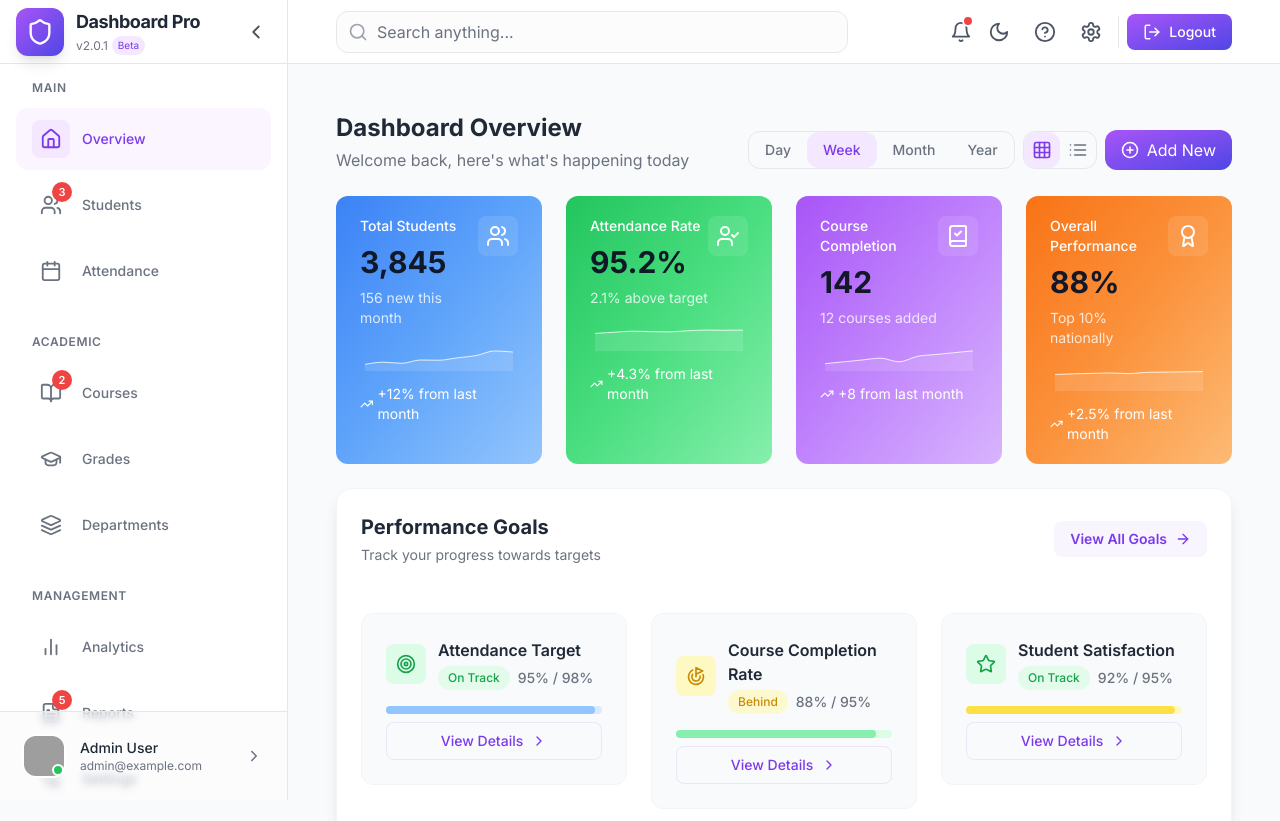
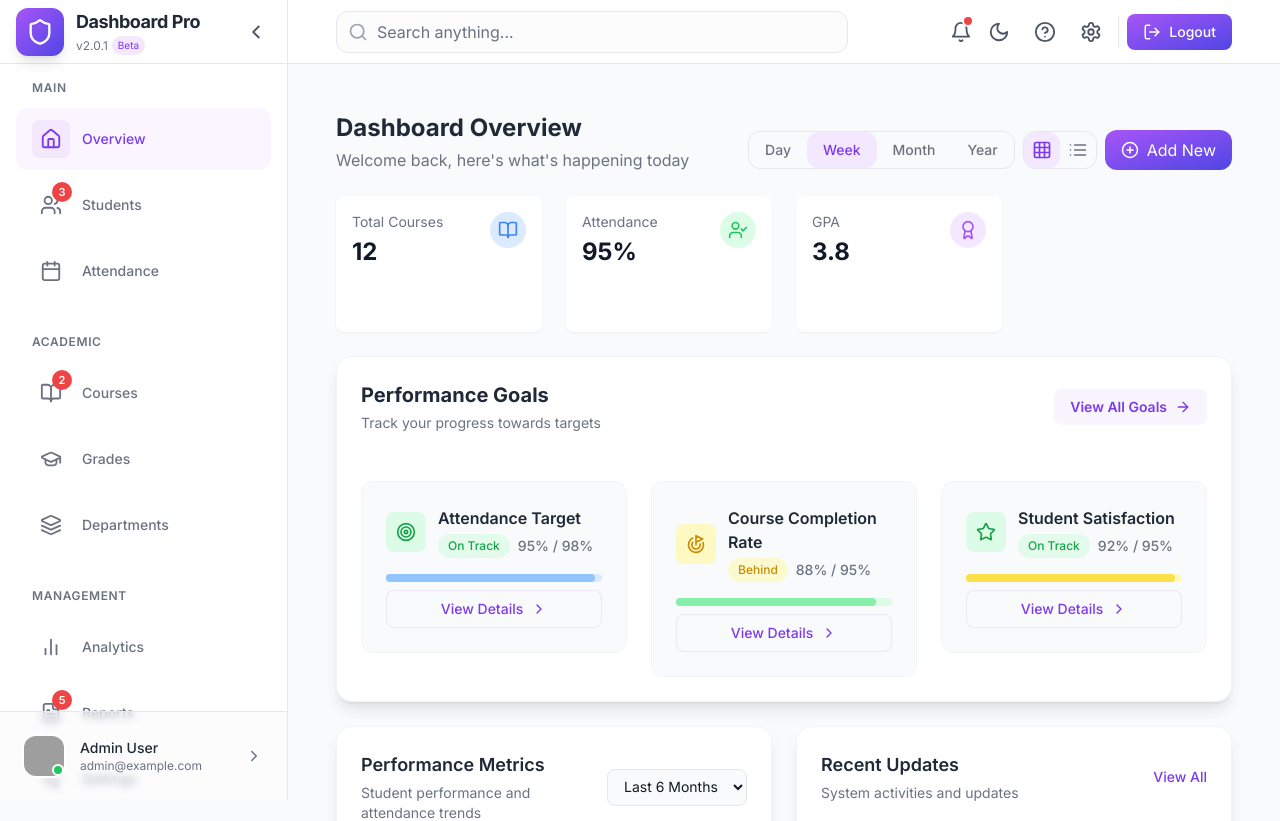
Before and after one commit to hassan-raza123/fyp, a Next.js app: page /student/dashboard in a window 1280 px wide. Shown: the top 821 px of the page. Built offline with nearby package versions, Linux system fonts and the light colour scheme; grey boxes are pictures that could not be loaded.

Commit message:
login flow fixed

```diff
--- a/src/app/(authenticated-routes)/student/dashboard/page.tsx
+++ b/src/app/(authenticated-routes)/student/dashboard/page.tsx
@@ -15,8 +15,6 @@ import {
   PieChart,
   Pie,
   Cell,
-  Area,
-  AreaChart,
 } from 'recharts';
 import {
   Menu,
@@ -67,8 +65,45 @@ import {
   Settings2,
   Info,
 } from 'lucide-react';
-import { MiniStatsCardProps, ProgressBarProps, TimelineProps } from '@/app/types/dashboard';
 import LogoutButton from '@/components/auth/LogoutButton';
+import { MiniStatsCardProps, ProgressBarProps, TimelineProps } from '@/app/types/student-dashboard';
+
+// Simple chart component
+const SimpleChart = ({ data, color }: { data: number[]; color: string }) => {
+  const maxValue = Math.max(...data);
+  return (
+    <div className="h-8 w-full flex items-end">
+      {data.map((value, index) => (
+        <div
+          key={index}
+          className="flex-1 mx-0.5"
+          style={{
+            height: `${(value / maxValue) * 100}%`,
+            backgroundColor: color,
+            opacity: 0.7,
+          }}
+        />
+      ))}
+    </div>
+  );
+};
+
+const MiniStatsCard: React.FC<MiniStatsCardProps> = ({ stat }) => (
+  <div className="bg-white dark:bg-gray-800 rounded-lg p-4 shadow-sm">
+    <div className="flex justify-between items-start">
+      <div>
+        <p className="text-sm text-gray-500 dark:text-gray-400">{stat.title}</p>
+        <h3 className="text-2xl font-bold mt-1">{stat.value}</h3>
+      </div>
+      <div className={`p-2 rounded-full ${stat.iconBgColor}`}>
+        <stat.icon className={`w-5 h-5 ${stat.iconColor}`} />
+      </div>
+    </div>
+    <div className="mt-4">
+      <SimpleChart data={stat.trend} color={stat.iconColor} />
+    </div>
+  </div>
+);
 
 const ModernDashboard = () => {
   // Core States
@@ -198,40 +233,37 @@ const ModernDashboard = () => {
   // Quick Stats
   const quickStats = [
     {
-      title: 'Total Students',
-      value: '3,845',
+      title: 'Total Courses',
+      value: '12',
+      detail: 'Active Courses',
+      icon: BookOpen,
+      trend: [30, 40, 35, 50, 49, 60, 70, 91, 125],
       change: '+12%',
-      trend: [30, 40, 35, 50, 49, 60, 70, 91, 86],
-      icon: Users,
-      color: 'from-blue-500 via-blue-400 to-blue-300',
-      detail: '156 new this month',
-    },
-    {
-      title: 'Attendance Rate',
-      value: '95.2%',
-      change: '+4.3%',
-      trend: [80, 85, 90, 88, 87, 92, 95, 94, 95],
+      color: 'from-blue-500 to-blue-600',
+      iconBgColor: 'bg-blue-100 dark:bg-blue-900',
+      iconColor: 'text-blue-500 dark:text-blue-400',
+    },
+    {
+      title: 'Attendance',
+      value: '95%',
+      detail: 'This Month',
       icon: UserCheck,
-      color: 'from-green-500 via-green-400 to-green-300',
-      detail: '2.1% above target',
-    },
-    {
-      title: 'Course Completion',
-      value: '142',
-      change: '+8',
-      trend: [20, 25, 30, 35, 25, 40, 45, 50, 55],
-      icon: BookCheck,
-      color: 'from-purple-500 via-purple-400 to-purple-300',
-      detail: '12 courses added',
-    },
-    {
-      title: 'Overall Performance',
-      value: '88%',
-      change: '+2.5%',
-      trend: [75, 78, 80, 82, 79, 85, 86, 87, 88],
+      trend: [30, 40, 35, 50, 49, 60, 70, 91, 125],
+      change: '+5%',
+      color: 'from-green-500 to-green-600',
+      iconBgColor: 'bg-green-100 dark:bg-green-900',
+      iconColor: 'text-green-500 dark:text-green-400',
+    },
+    {
+      title: 'GPA',
+      value: '3.8',
+      detail: 'Current Semester',
       icon: Award,
-      color: 'from-orange-500 via-orange-400 to-orange-300',
-      detail: 'Top 10% nationally',
+      trend: [30, 40, 35, 50, 49, 60, 70, 91, 125],
+      change: '+0.2',
+      color: 'from-purple-500 to-purple-600',
+      iconBgColor: 'bg-purple-100 dark:bg-purple-900',
+      iconColor: 'text-purple-500 dark:text-purple-400',
     },
   ];
 
@@ -387,46 +419,6 @@ const ModernDashboard = () => {
       </div>
     </button>
   );
-
-  const MiniStatsCard: React.FC<MiniStatsCardProps> = ({ stat }) => (
-    <div
-      className={`
-      relative overflow-hidden rounded-xl bg-gradient-to-br ${stat.color}
-      transition-all duration-200 hover:transform hover:scale-[1.02]
-      hover:shadow-lg cursor-pointer
-    `}
-    >
-      <div className='px-6 py-5 text-white'>
-        <div className='flex justify-between items-start'>
-          <div className='space-y-2'>
-            <p className='text-white font-medium text-sm'>{stat.title}</p>
-            <h3 className='text-3xl font-bold'>{stat.value}</h3>
-            <p className='text-sm text-white/80'>{stat.detail}</p>
-          </div>
-          <div className='bg-white/10 p-2 rounded-lg'>
-            <stat.icon size={24} className='text-white' />
-          </div>
-        </div>
-        <div className='mt-4'>
-          <ResponsiveContainer width='100%' height={32}>
-            <AreaChart data={stat.trend.map((value, i) => ({ value }))}>
-              <Area
-                type='monotone'
-                dataKey='value'
-                stroke='rgba(255,255,255,0.8)'
-                fill='rgba(255,255,255,0.2)'
-              />
-            </AreaChart>
-          </ResponsiveContainer>
-        </div>
-        <div className='flex items-center mt-2 text-sm'>
-          <TrendingUp size={14} className='mr-1' />
-          <span>{stat.change} from last month</span>
-        </div>
-      </div>
-    </div>
-  );
-
 
   const ProgressBar: React.FC<ProgressBarProps> = ({ current, target, color }) => {
     const getColorClasses = (color: ProgressBarProps['color']) => {
--- a/src/app/api/auth/login/route.ts
+++ b/src/app/api/auth/login/route.ts
@@ -26,7 +26,7 @@ const loginSchema = z.object({
     .string({ required_error: 'Password is required' })
     .min(1, 'Password cannot be empty')
     .max(255, 'Password is too long'),
-  userType: z.enum(['student', 'teacher', 'admin', 'sub_admin'] as const, {
+  userType: z.enum(['student', 'teacher', 'super_admin', 'sub_admin', 'department_admin', 'child_admin'] as const, {
     required_error: 'User type is required',
     invalid_type_error: 'Invalid user type',
   }),
@@ -94,7 +94,7 @@ export async function POST(
         status: 'active',
       },
       include: {
-        roles: {
+        userrole: {
           include: {
             role: true,
           },
@@ -126,13 +126,15 @@ export async function POST(
     }
 
     // Check if user has the requested role
-    const userRoles = user.roles.map((ur) => ur.role.name);
+    const userRoles = user.userrole.map((ur) => ur.role.name);
     let actualRole: AllRoles;
 
-    if (userType === 'admin' || userType === 'sub_admin') {
+    // Handle admin roles
+    if (['super_admin', 'sub_admin', 'department_admin', 'child_admin'].includes(userType)) {
       // For admin types, check if user has any admin role
       const adminRoles = ['super_admin', 'sub_admin', 'department_admin', 'child_admin'];
       const userAdminRole = userRoles.find((role) => adminRoles.includes(role));
+
       if (!userAdminRole) {
         return NextResponse.json(
           {
@@ -142,9 +144,21 @@ export async function POST(
           { status: 403 }
         );
       }
+
+      // Special handling for sub_admin
+      if (userType === 'sub_admin' && userAdminRole !== 'sub_admin') {
+        return NextResponse.json(
+          {
+            success: false,
+            message: 'User does not have sub-admin privileges',
+          },
+          { status: 403 }
+        );
+      }
+
       actualRole = userAdminRole as AdminRole;
     } else {
-      // For non-admin types, check exact role match
+      // For non-admin types (student, teacher), check exact role match
       if (!userRoles.includes(userType)) {
         return NextResponse.json(
           {
@@ -161,12 +175,14 @@ export async function POST(
     const userData = createUserData(user, actualRole);
 
     // Create JWT token
-    const token = await createToken({
+    const tokenPayload: TokenPayload = {
       userId: user.id,
       email: user.email,
       role: actualRole,
       userData,
-    });
+    };
+
+    const token = await createToken(tokenPayload);
 
     // Update last login
     await prisma.user.update({
@@ -214,6 +230,7 @@ export async function POST(
 function getDashboardPath(role: AllRoles): string {
   switch (role) {
     case 'super_admin':
+      return '/admin/dashboard';
     case 'sub_admin':
       return '/admin/dashboard';
     case 'department_admin':
--- a/src/app/types/login.ts
+++ b/src/app/types/login.ts
@@ -1,6 +1,6 @@
 // Refined type definitions
 export type BaseUserType = 'student' | 'teacher' | 'admin';
-export type AdminRole = 'super_admin' | 'department_admin' | 'child_admin';
+export type AdminRole = 'super_admin' | 'sub_admin' | 'department_admin' | 'child_admin';
 export type AllRoles = BaseUserType | AdminRole;
 
 // Student specific data
--- /dev/null
+++ b/src/app/types/student-dashboard.ts
@@ -0,0 +1,31 @@
+import { LucideIcon } from 'lucide-react';
+
+export interface MiniStatsCardProps {
+  stat: {
+    title: string;
+    value: string | number;
+    detail: string;
+    icon: LucideIcon;
+    trend: number[];
+    change: string;
+    color: string;
+    iconBgColor: string;
+    iconColor: string;
+  };
+}
+
+export interface ProgressBarProps {
+  current: number;
+  target: number;
+  color: string;
+}
+
+export interface TimelineProps {
+  items: Array<{
+    title: string;
+    time: string;
+    description: string;
+    icon: LucideIcon;
+    color: string;
+  }>;
+}
--- a/src/types/auth.ts
+++ b/src/types/auth.ts
@@ -1,4 +1,4 @@
-export type BaseUserRole = 'student' | 'teacher' | 'admin';
+export type BaseUserRole = 'student' | 'teacher';
 export type AdminRole = 'super_admin' | 'sub_admin' | 'department_admin' | 'child_admin';
 export type AllRoles = BaseUserRole | AdminRole;
 
@@ -57,7 +57,7 @@ export interface UserWithRoles extends IUser {
 export interface LoginRequest {
   email: string;
   password: string;
-  userType: BaseUserRole;
+  userType: AllRoles;
 }
 
 export interface UserData {
```
Also changed, not shown: package.json (+9 -2 lines), src/components/auth/LoginForm.tsx (+88 -15 lines), src/middleware.ts (+47 -68 lines), 2 other files (tests, documents, lock files or other folders).
